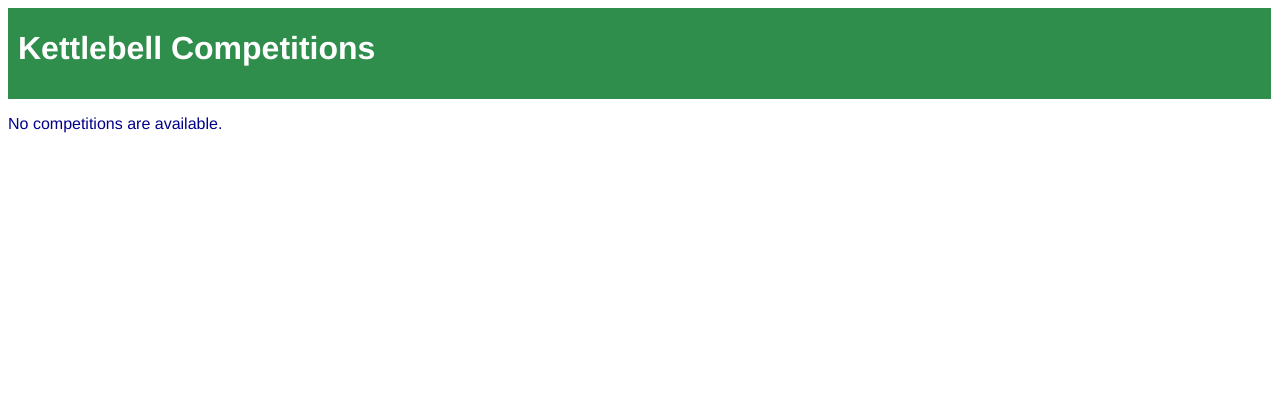
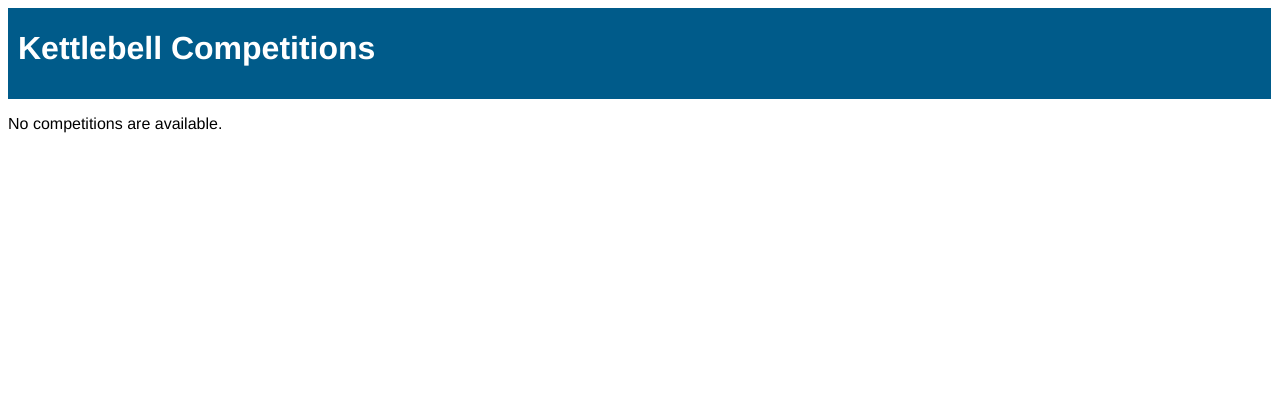
Before and after one commit to andrew-gillan/ironbell, a Django app: page / in a window 1280 px wide. Shown: the top 420 px of the page. Run offline with Django 3.2, Linux system fonts and the light colour scheme; data that the repository does not hold is empty; parts of the project's set-up code (start-up, migrations or seed data) failed here and were passed over.

Commit message:
Updated competition logo and adjusted styling to reflect new logo colors

```diff
--- a/scoring/competitions/static/style.css
+++ b/scoring/competitions/static/style.css
@@ -9,9 +9,9 @@ table,th,td {
 table.header, table.header th, table.header td {border:0;padding-left:10px;padding-bottom:5px;}
 table.content th, table.content td {padding:10px;}
 .score {font-size: 50vh;}
-.comp-text {color: darkblue;}
+.comp-text {color: black;}
 .timer {
-    float: right;font-size: 12vh;
+    float: right;font-size: 20vh;
 }
 .na{
     text-align: center;font-size: 12vh;
@@ -36,7 +36,7 @@ table.content th, table.content td {padding:10px;}
     padding-top: 1px;
     padding-bottom: 10px;
     color: white;
-    background-color: rgb(48,142,76);
+    background-color: rgb(0,91,138);
     padding-left: 10px;
     margin-right: 1px;
     height: 100%;
```
Also changed, not shown: scoring/competitions/static/logosc.jpg.
